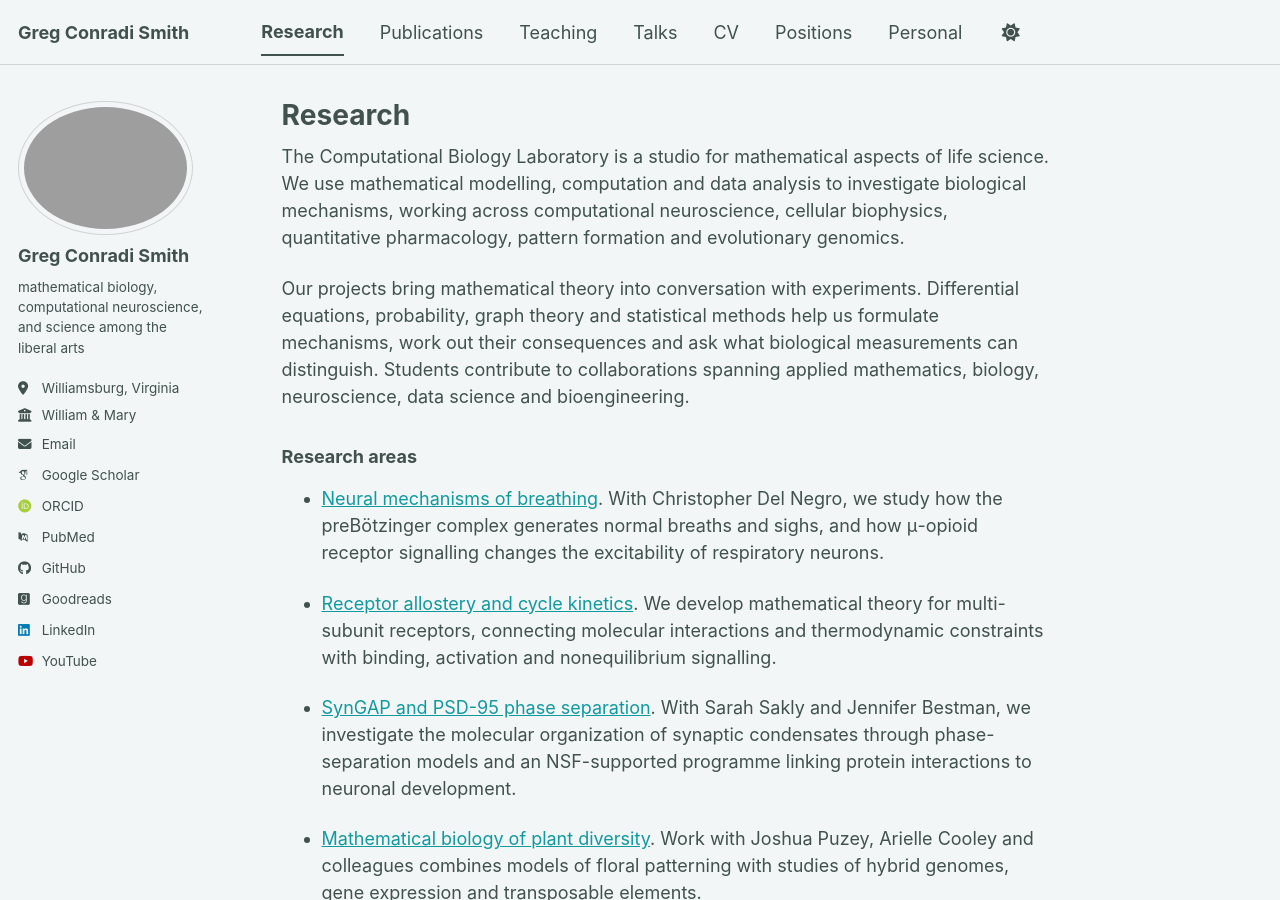
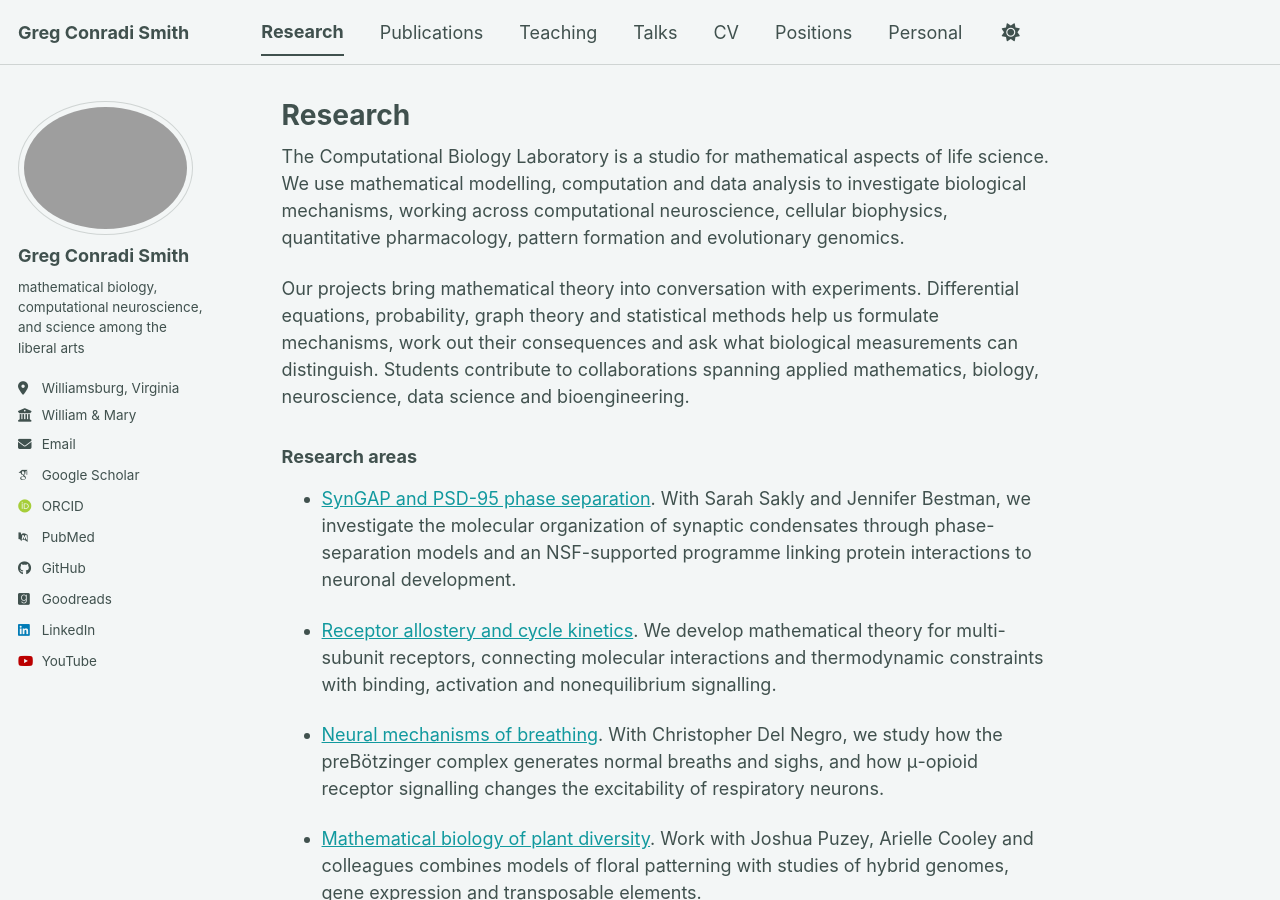
Before and after one commit to gregconradismith/gregconradismith.github.io, a Jekyll site: the page built from _pages/research.md, in a window 1280 px wide and 900 px high. Built offline with Jekyll 4.4.1, drawn with Linux system fonts in a browser that asks for light colours; some web fonts are replaced; a script bundle is joined from its source files by our own code; library files that are not in the unit come from our copies.

```diff
--- a/_pages/research.md
+++ b/_pages/research.md
@@ -11,11 +11,11 @@ Our projects bring mathematical theory into conversation with experiments. Diffe
 
 ### Research areas
 
-- [Neural mechanisms of breathing](/research/eupnea-sigh/). With Christopher Del Negro, we study how the preBötzinger complex generates normal breaths and sighs, and how μ-opioid receptor signalling changes the excitability of respiratory neurons.
+- [SynGAP and PSD-95 phase separation](/research/syngap-psd95/). With Sarah Sakly and Jennifer Bestman, we investigate the molecular organization of synaptic condensates through phase-separation models and an NSF-supported programme linking protein interactions to neuronal development.
 
 - [Receptor allostery and cycle kinetics](/research/receptor-oligomers/). We develop mathematical theory for multi-subunit receptors, connecting molecular interactions and thermodynamic constraints with binding, activation and nonequilibrium signalling.
 
-- [SynGAP and PSD-95 phase separation](/research/syngap-psd95/). With Sarah Sakly and Jennifer Bestman, we investigate the molecular organization of synaptic condensates through phase-separation models and an NSF-supported programme linking protein interactions to neuronal development.
+- [Neural mechanisms of breathing](/research/eupnea-sigh/). With Christopher Del Negro, we study how the preBötzinger complex generates normal breaths and sighs, and how μ-opioid receptor signalling changes the excitability of respiratory neurons.
 
 - [Mathematical biology of plant diversity](/research/petal-patterns/). Work with Joshua Puzey, Arielle Cooley and colleagues combines models of floral patterning with studies of hybrid genomes, gene expression and transposable elements.
 
```
Also changed, not shown: .codex/handoff.md.
